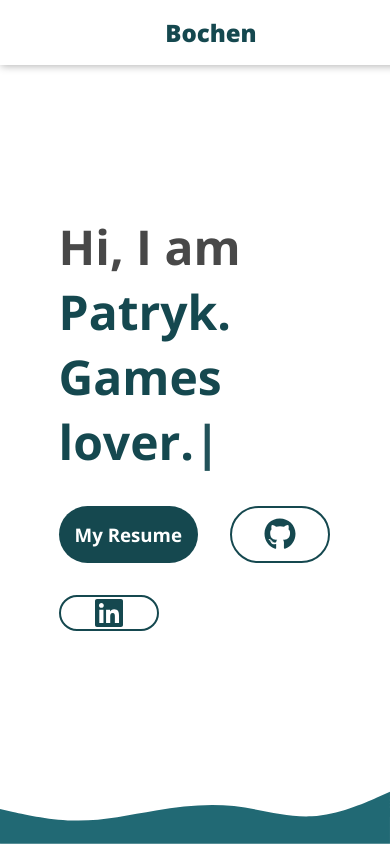
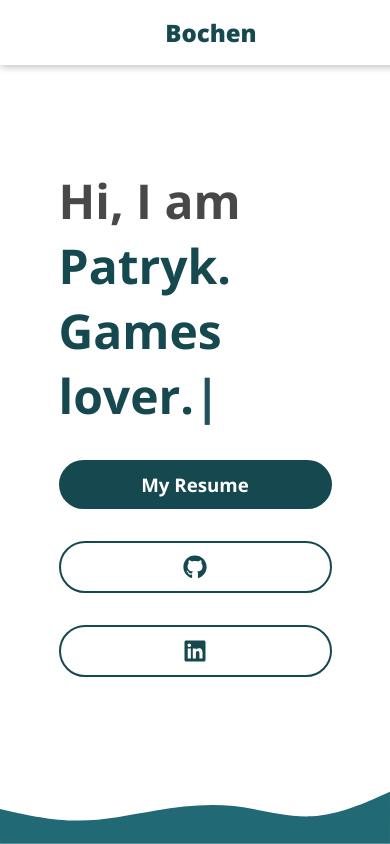
Before and after one commit to Bochen28/my-portfolio, a Next.js app: page / in a window 390 px wide. Shown: the top 844 px of the page. Built offline with nearby package versions, Linux system fonts and the light colour scheme.

Commit message:
- Fixed display for mobile version

```diff
--- a/src/components/sections/intro/intro.module.sass
+++ b/src/components/sections/intro/intro.module.sass
@@ -20,7 +20,10 @@
         color: #15484f
 
 .resume
-    padding: 1rem
+    display: flex
+    justify-content: center
+    flex-basis: 100%
+    padding: 0.75rem
     background: #15484f
     border-radius: 2rem
     cursor: pointer
@@ -37,16 +40,18 @@
 
 .btn
     display: flex
-    padding: 0 2rem
+    flex-basis: 100%
+    padding: 0.75rem
     border: solid .125rem #15484f
     border-radius: 2rem
+    justify-content: center
     align-items: center
     cursor: pointer
     transition: all 0.3s
 
     svg
-        width: 2rem
-        height: 2rem
+        width: 1.5rem
+        height: 1.5rem
 
         path
             color: #15484f
@@ -57,3 +62,11 @@
     svg
         path
             color: white
+
+@media (min-width: 80rem)
+
+    .resume
+        flex-basis: 10%
+
+    .btn
+        flex-basis: 10%
```
